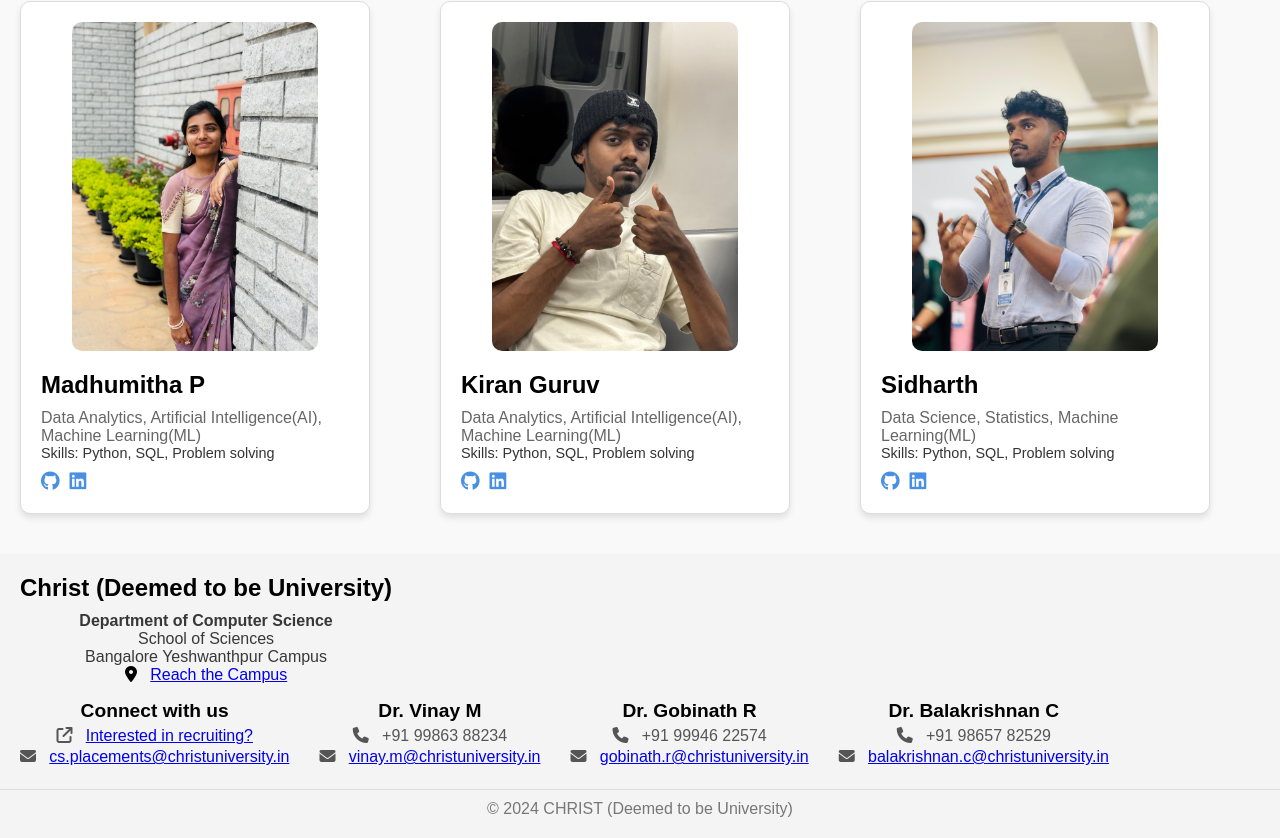
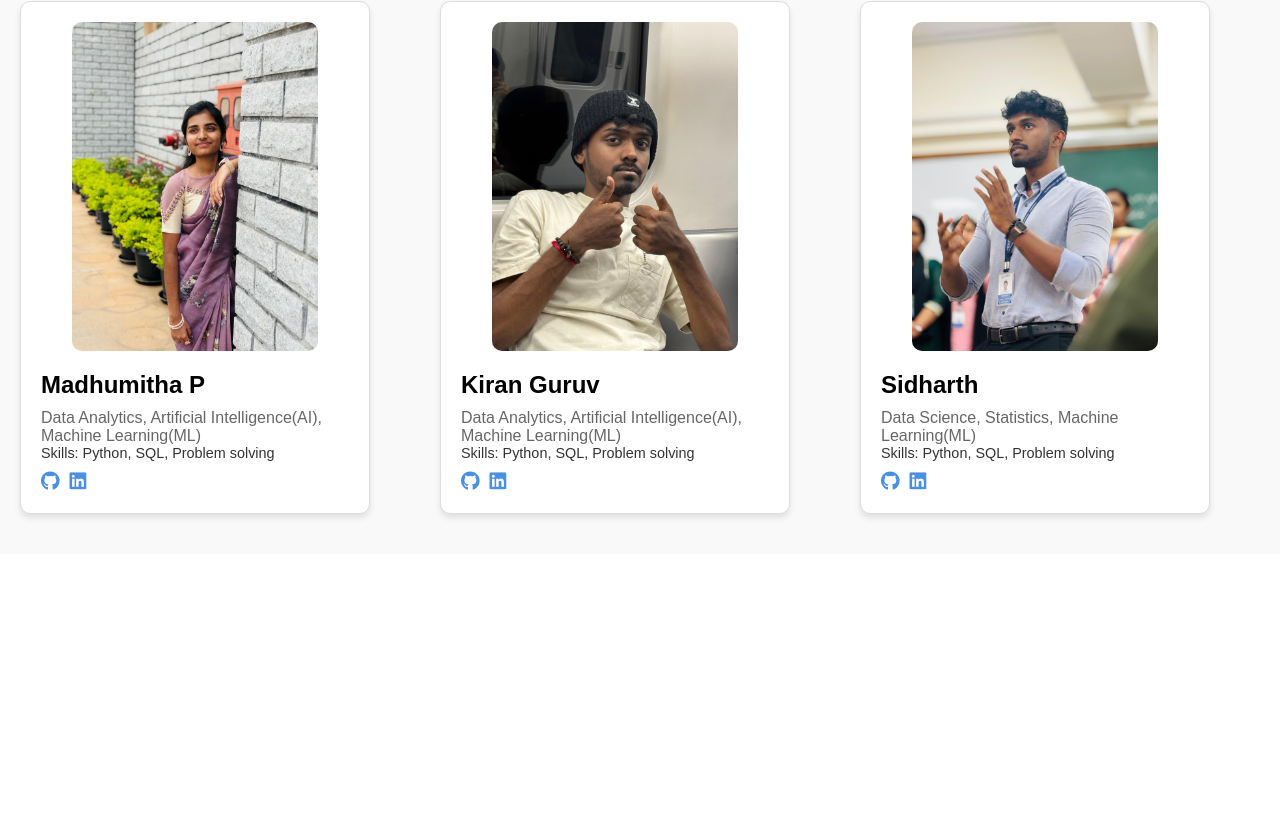
Before and after one commit to GALDII/placement-profile, a React (Create React App) app: page / in a window 1280 px wide. Shown: the part 2508-3346 px from the top of the page. After the commit the page ends 3062 px from the top, so only its background shows below. Built offline with nearby package versions, Linux system fonts and the light colour scheme.

Commit message:
remove footer

```diff
--- a/src/App.js
+++ b/src/App.js
@@ -4,8 +4,6 @@ import Navbar from './components/Navbar';
 import Slider from './components/Slider';
 import AboutSection from './components/AboutSection';
 import StudentProfiles from './components/StudentProfiles';
-import Footer from './components/Footer';
-import '@fortawesome/fontawesome-free/css/all.min.css';
 
 function App() {
   return (
@@ -14,7 +12,7 @@ function App() {
       <Slider />
       <AboutSection />
       <StudentProfiles />
-      <Footer />
+
     </div>
   );
 }
--- a/src/components/AboutSection.js
+++ b/src/components/AboutSection.js
@@ -44,6 +44,7 @@ const AboutSection = () => {
           <div className="industry-slider">
             <div className="industry-slide">
               <img src={process.env.PUBLIC_URL + '/assets/workshop2.jpeg'} alt="Inheritance mentorship program event" />
+
               <div className="slide-description">
                 <h3>Inheritance</h3>
                 <p>A mentorship scheme aimed at fostering students to imbibe exposure to the industry and for bridging the gap between corporate and academia.</p>
--- a/src/components/Footer.js
+++ /dev/null
@@ -1,101 +0,0 @@
-import React from "react";
-import '../App.css';
-import '@fortawesome/fontawesome-free/css/all.min.css';
-
-
-const Footer = () => {
-  return (
-    <footer className="footer" id="contact-details">
-      <div className="footer-content">
-        <div className="footer-info">
-          <h3>Christ (Deemed to be University)</h3>
-          <p><b>Department of Computer Science</b><br />
-            School of Sciences<br />
-            Bangalore Yeshwanthpur Campus
-          </p>
-          <i className="fa-solid fa-location-dot"></i>&nbsp;&nbsp;&nbsp;
-          <a
-            href="https://goo.gl/maps/Ne8HnRegdWst9AeWA"
-            className="link-primary link-offset-2 link-underline-opacity-25 link-underline-opacity-100-hover"
-            target="_blank"
-            rel="noopener noreferrer"
-          >
-            Reach the Campus
-          </a>
-        </div>
-
-        <div className="footer-contact">
-          <div className="contact-person">
-            <h4>Connect with us</h4>
-            <p>
-              <i className="fa-solid fa-arrow-up-right-from-square"></i>&nbsp;&nbsp;&nbsp;
-              <a
-                href="/"
-                className="link-danger link-offset-2 link-underline-opacity-25 link-underline-opacity-75-hover"
-              >
-                Interested in recruiting?
-              </a>
-            </p>
-            <p>
-              <i className="fa-solid fa-envelope"></i>&nbsp;&nbsp;&nbsp;
-              <a
-                href="mailto:cs.placements@christuniversity.in"
-                className="link-primary link-offset-2 link-underline-opacity-25 link-underline-opacity-100-hover"
-              >
-                cs.placements@christuniversity.in
-              </a>
-            </p>
-          </div>
-
-          <div className="contact-person">
-            <h4>Dr. Vinay M</h4>
-            <p><i className="fa-solid fa-phone"></i>&nbsp;&nbsp;&nbsp;+91 99863 88234</p>
-            <p>
-              <i className="fa-solid fa-envelope"></i>&nbsp;&nbsp;&nbsp;
-              <a
-                href="mailto:vinay.m@christuniversity.in"
-                className="link-primary link-offset-2 link-underline-opacity-25 link-underline-opacity-100-hover"
-              >
-                vinay.m@christuniversity.in
-              </a>
-            </p>
-          </div>
-
-          <div className="contact-person">
-            <h4>Dr. Gobinath R</h4>
-            <p><i className="fa-solid fa-phone"></i>&nbsp;&nbsp;&nbsp;+91 99946 22574</p>
-            <p>
-              <i className="fa-solid fa-envelope"></i>&nbsp;&nbsp;&nbsp;
-              <a
-                href="mailto:gobinath.r@christuniversity.in"
-                className="link-primary link-offset-2 link-underline-opacity-25 link-underline-opacity-100-hover"
-              >
-                gobinath.r@christuniversity.in
-              </a>
-            </p>
-          </div>
-
-          <div className="contact-person">
-            <h4>Dr. Balakrishnan C</h4>
-            <p><i className="fa-solid fa-phone"></i>&nbsp;&nbsp;&nbsp;+91 98657 82529</p>
-            <p>
-              <i className="fa-solid fa-envelope"></i>&nbsp;&nbsp;&nbsp;
-              <a
-                href="mailto:balakrishnan.c@christuniversity.in"
-                className="link-primary link-offset-2 link-underline-opacity-25 link-underline-opacity-100-hover"
-              >
-                balakrishnan.c@christuniversity.in
-              </a>
-            </p>
-          </div>
-        </div>
-      </div>
-
-      <div className="footer-bottom">
-        &copy; 2024 CHRIST (Deemed to be University)
-      </div>
-    </footer>
-  );
-};
-
-export default Footer;
```
